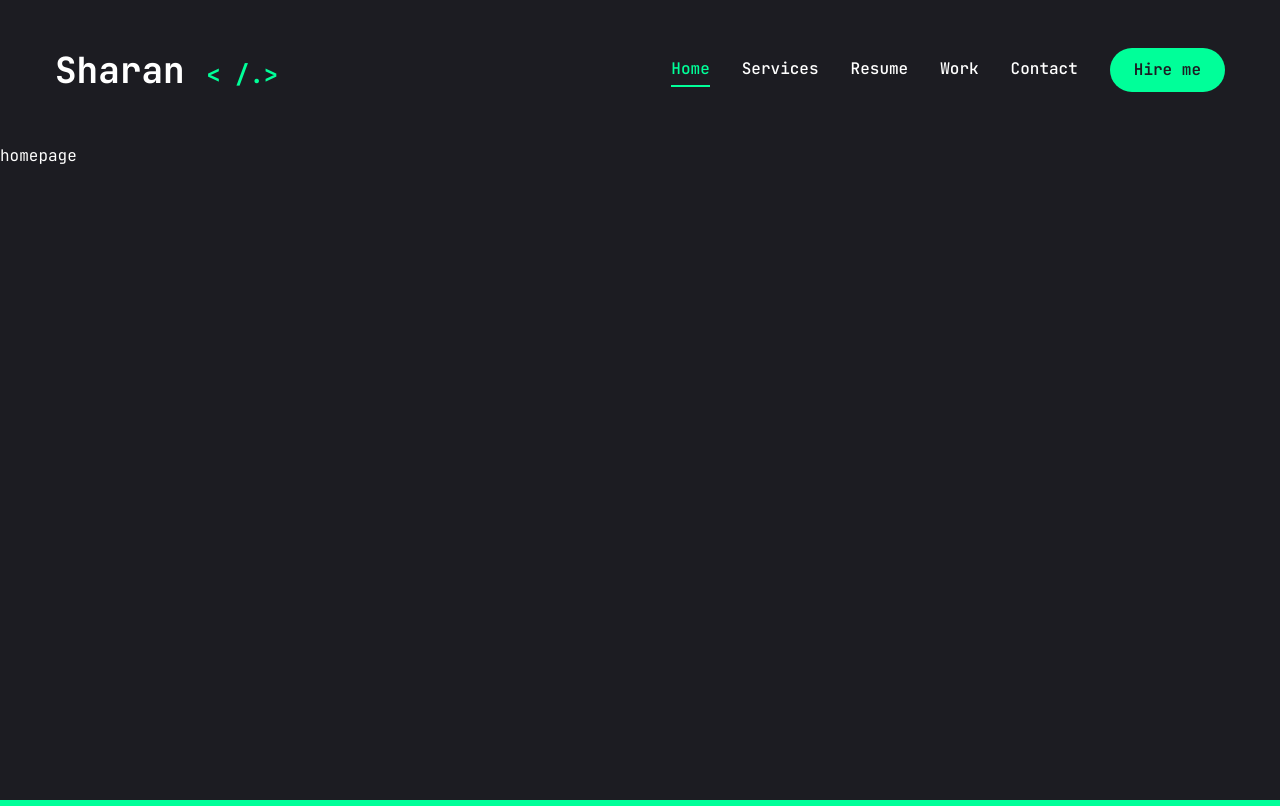
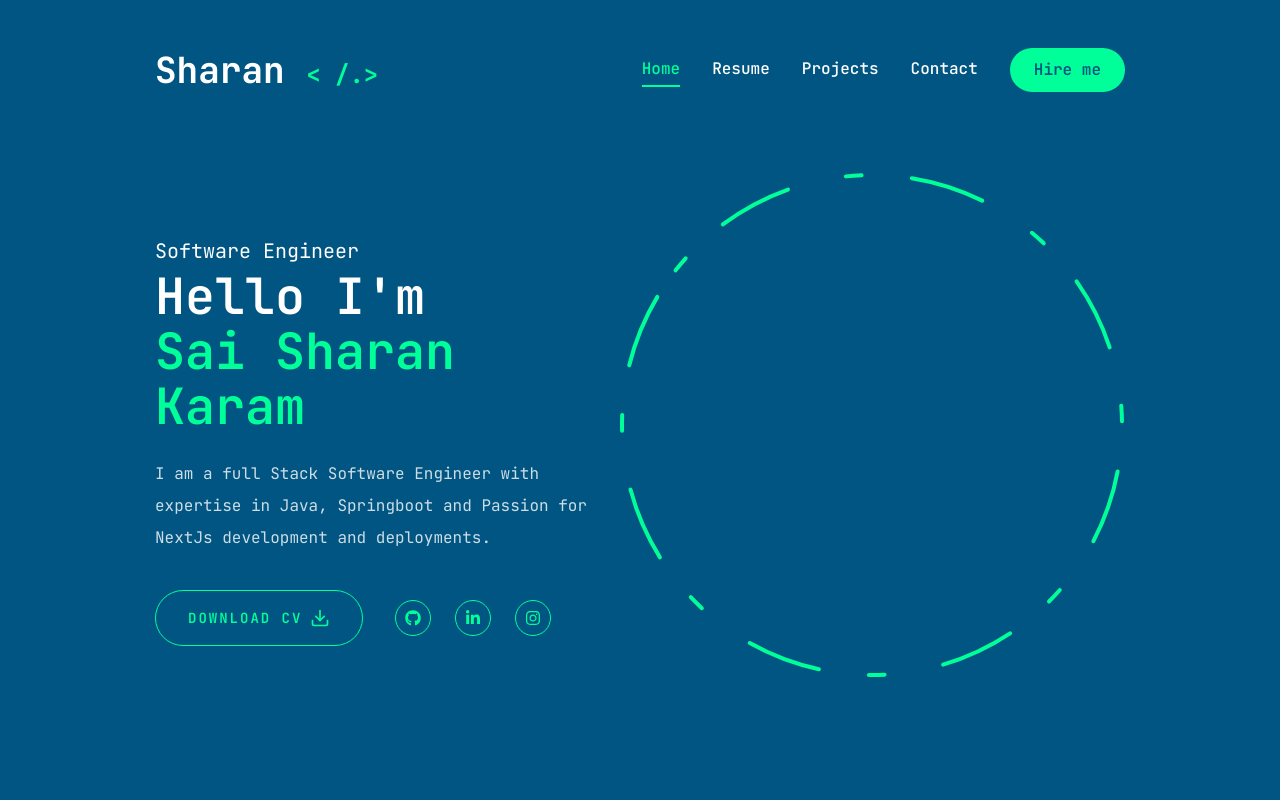
Before and after one commit to sharanreddy799/saisharankaram.github.io, a Next.js app: page / in a window 1280 px wide. Built offline with nearby package versions, Linux system fonts and the light colour scheme.

Commit message:
Create the Home page and updated the nav bars.

```diff
--- a/app/globals.css
+++ b/app/globals.css
@@ -3,7 +3,16 @@
 @tailwind utilities;
 
 @layer base {
- body {
-  @apply font-primary bg-primary text-white leading-loose;
- }
+  body {
+    @apply font-primary bg-primary text-white leading-loose;
+  }
+  .h1 {
+    @apply text-[48px] xl:text-[50px] leading-[1.1] font-semibold;
+  }
+  .h2 {
+    @apply text-[36px] xl:text-[48px] leading-[1.1] font-semibold;
+  }
+  .h3 {
+    @apply text-[20px] xl:text-[24px] leading-[1.1] font-semibold;
+  }
 }
--- a/app/page.jsx
+++ b/app/page.jsx
@@ -1,5 +1,53 @@
-import Image from "next/image";
+import Photo from "@/components/Photo";
+import Socials from "@/components/Socials";
+import { Button } from "@/components/ui/button";
+import { FiDownload } from "react-icons/fi";
 
-export default function Home() {
-  return <main>homepage</main>
-}
+const Home = () => {
+  return (
+    <section className="h-full">
+      <div className="container mx-auto h-full">
+        <div className="flex flex-col xl:flex-row items-center justify-between xl:pt-8 xl:pb-24">
+          {/**text */}
+          <div className="text-center xl:text-left order-2 xl:order-none">
+            <span className="text-xl">Software Engineer</span>
+            <h1 className="h1 mb-6">
+              Hello I'm
+              <br /> <span className="text-accent">Sai Sharan Karam</span>
+            </h1>
+            <p className="max-w-[500px] mb-9 text-white/80">
+              I am a full Stack Software Engineer with expertise in Java,
+              Springboot and Passion for NextJs development and deployments.
+            </p>
+            {/**Buttons and socials */}
+            <div className="flex flex-col xl:flex-row items-center gap-8">
+              <Button
+                variant="outline"
+                size="lg"
+                className="uppsercase flex item-center gap-2"
+              >
+                <span>Download CV</span>
+                <FiDownload className="text-xl" />
+              </Button>
+              <div className="mb-8 xl:mb-0">
+                <Socials
+                  containerStyles="flex gap-6"
+                  iconStyles="w-9 h-9 border border-accent rounded-full flex justify-center
+                  items-center text-accent text-base hover:bg-accent hover:text-primary
+                  hover:transition-all duration-500"
+                />
+              </div>
+            </div>
+          </div>
+
+          {/**Photo */}
+          <div className="order-1 xl:order-none mb-8 xl:mb-8">
+            <Photo />
+          </div>
+        </div>
+      </div>
+    </section>
+  );
+};
+
+export default Home;
--- /dev/null
+++ b/app/projects/page.jsx
@@ -0,0 +1,5 @@
+const Projects = () => {
+  return <div> projects page</div>;
+};
+
+export default Projects;
--- a/app/services/page.jsx
+++ /dev/null
@@ -1,5 +0,0 @@
-const Services = () => {
-  return <div>Services page</div>;
-};
-
-export default Services;
--- a/components/MobileNav.jsx
+++ b/components/MobileNav.jsx
@@ -10,16 +10,12 @@
     path: "/",
   },
   {
-    name: "services",
-    path: "/services",
-  },
-  {
     name: "resume",
     path: "/resume",
   },
   {
-    name: "work",
-    path: "/work",
+    name: "projects",
+    path: "/projects",
   },
   {
     name: "contact",
--- a/components/Nav.jsx
+++ b/components/Nav.jsx
@@ -9,16 +9,12 @@
     path: "/",
   },
   {
-    name: "services",
-    path: "/services",
-  },
-  {
     name: "resume",
     path: "/resume",
   },
   {
-    name: "work",
-    path: "/work",
+    name: "projects",
+    path: "/projects",
   },
   {
     name: "contact",
--- /dev/null
+++ b/components/Photo.jsx
@@ -0,0 +1,65 @@
+"use client";
+
+import { motion } from "framer-motion";
+
+const Photo = () => {
+  return (
+    <div className="w-full h-full relative">
+      <motion.div
+        intial={{ opacity: 0 }}
+        animate={{
+          opactiy: 1,
+          transition: { delay: 2, duration: 0.4, ease: "easeIn" },
+        }}
+      >
+        {/** image */}
+        <motion.div
+          initial={{ opacity: 0 }}
+          animate={{
+            opactiy: 1,
+            transition: { delay: 2.4, duration: 0.4, ease: "easeInOut" },
+          }}
+          className="w-[298px] h-[298px] xl:w-[498px] xl:h-[498px] mix-blend-lighten absolute"
+        >
+          {/**<Image
+            src=""
+            priority
+            quality={100}
+            fill
+            alt=""
+            className="object-contain"
+          /> */}
+        </motion.div>
+
+        <motion.svg
+          className="w-[300px] xl:w-[506px] h-[300px] xl:h-[506px]"
+          fill="transparent"
+          viewBox="0 0 506 506"
+          xmlns="http://wwww.w3.org/200/svg"
+        >
+          <motion.circle
+            cx="253"
+            cy="253"
+            r="250"
+            stroke="#00ff99"
+            strokeWidth="4"
+            strokeLinecap="round"
+            strokeLinejoin="round"
+            initial={{ strokeDasharray: "24 10 0 0" }}
+            animate={{
+              strokeDasharray: ["15 120 25 25", "16 25 92 72", "4 250 22 22"],
+              rotate: [120, 360],
+            }}
+            transition={{
+              duration: 20,
+              repeat: Infinity,
+              repeatType: "reverse",
+            }}
+          />
+        </motion.svg>
+      </motion.div>
+    </div>
+  );
+};
+
+export default Photo;
--- /dev/null
+++ b/components/Socials.jsx
@@ -0,0 +1,28 @@
+import Link from "next/link";
+
+import { FaGithub, FaLinkedinIn, FaInstagram } from "react-icons/fa";
+
+const socials = [
+  { icon: <FaGithub />, path: "https://github.com/sharanreddy799" },
+  { icon: <FaLinkedinIn />, path: "https://www.linkedin.com/in/saisharank/" },
+  {
+    icon: <FaInstagram />,
+    path: "https://www.instagram.com/sharan_reddy.k?igsh=MXZ5dmxwNHl4d2Fnbg%3D%3D&utm_source=qr",
+  },
+];
+
+const Socials = ({ containerStyles, iconStyles }) => {
+  return (
+    <div className={containerStyles}>
+      {socials.map((item, index) => {
+        return (
+          <Link key={index} href={item.path} className={iconStyles}>
+            {item.icon}
+          </Link>
+        );
+      })}
+    </div>
+  );
+};
+
+export default Socials;
--- a/components/Stairs.jsx
+++ b/components/Stairs.jsx
@@ -36,7 +36,7 @@
               ease: "easeInOut",
               delay: reverseIndex(index) * 0.1,
             }}
-            className="h-full w-full bg-accent relative"
+            className="h-full w-full bg-white relative"
           />
         );
       })}
--- a/components/ui/button.jsx
+++ b/components/ui/button.jsx
@@ -11,7 +11,7 @@
       variant: {
         default: "bg-accent text-primary hover:bg-accent-hover",
         primary: "bg-primary test-white",
-        otutline:
+        outline:
           "border border-accent bg-transparent text-accent hover:bg-accent hover:text-primary",
       },
       size: {
--- a/tailwind.config.js
+++ b/tailwind.config.js
@@ -2,10 +2,10 @@
 module.exports = {
   darkMode: ["class"],
   content: [
-    './pages/**/*.{js,jsx}',
-    './components/**/*.{js,jsx}',
-    './app/**/*.{js,jsx}',
-    './src/**/*.{js,jsx}',
+    "./pages/**/*.{js,jsx}",
+    "./components/**/*.{js,jsx}",
+    "./app/**/*.{js,jsx}",
+    "./src/**/*.{js,jsx}",
   ],
   prefix: "",
   theme: {
@@ -17,18 +17,18 @@
       sm: "640px", //640
       md: "780px", //780
       lg: "960px", //960
-       xl: "1200px"
+      xl: "1000px",
     },
     fontFamily: {
-        primary : "var(--font-jetbrainsMono)",
+      primary: "var(--font-jetbrainsMono)",
     },
     extend: {
       colors: {
-        primary: "#1c1c22",
+        primary: "#005582",
         accent: {
           DEFAULT: "#00ff99",
           hover: "#00e187",
-        }
+        },
       },
 
       keyframes: {
@@ -48,4 +48,4 @@
     },
   },
   plugins: [require("tailwindcss-animate")],
-}
+};
```
Lines whose indentation alone changed are shown as unchanged.
